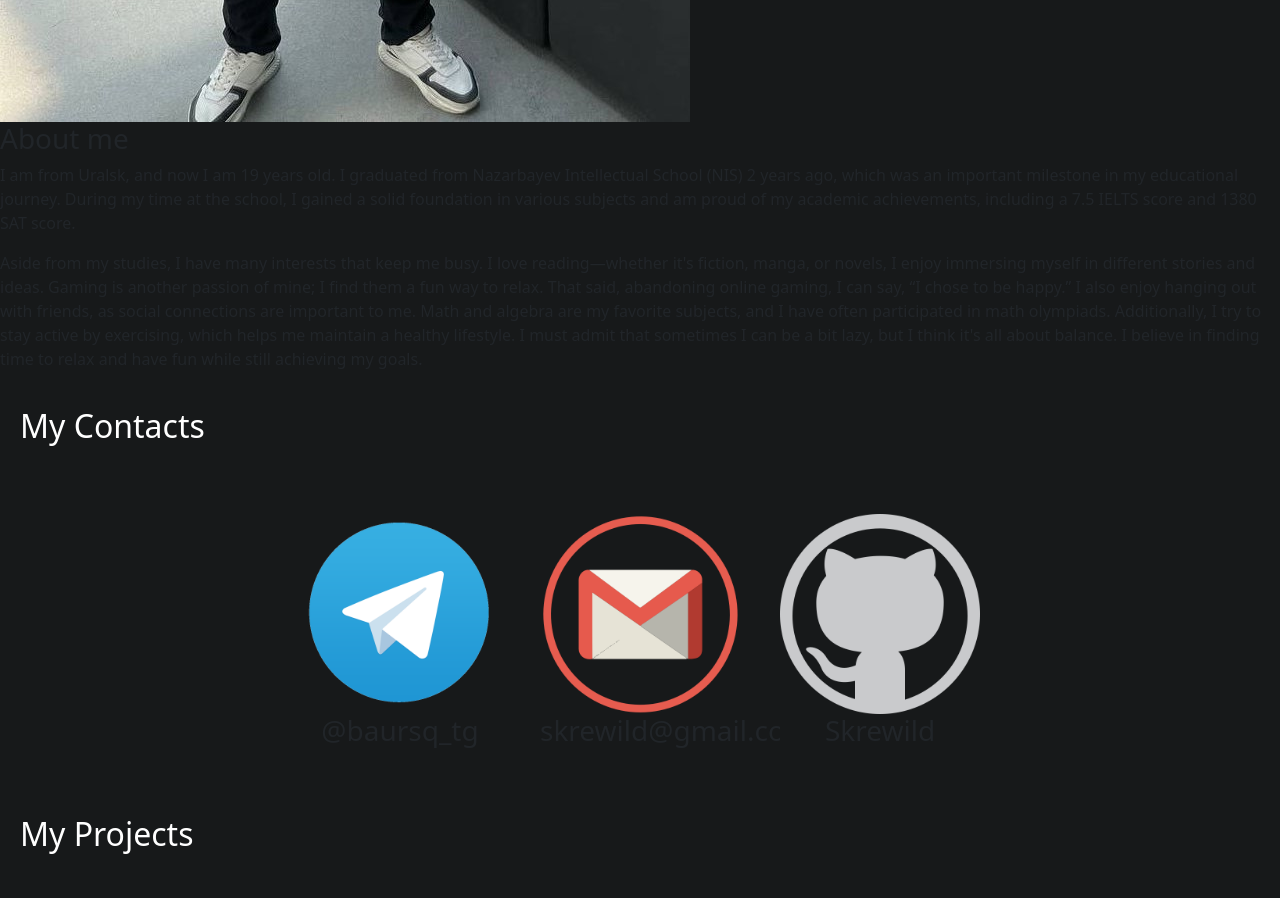
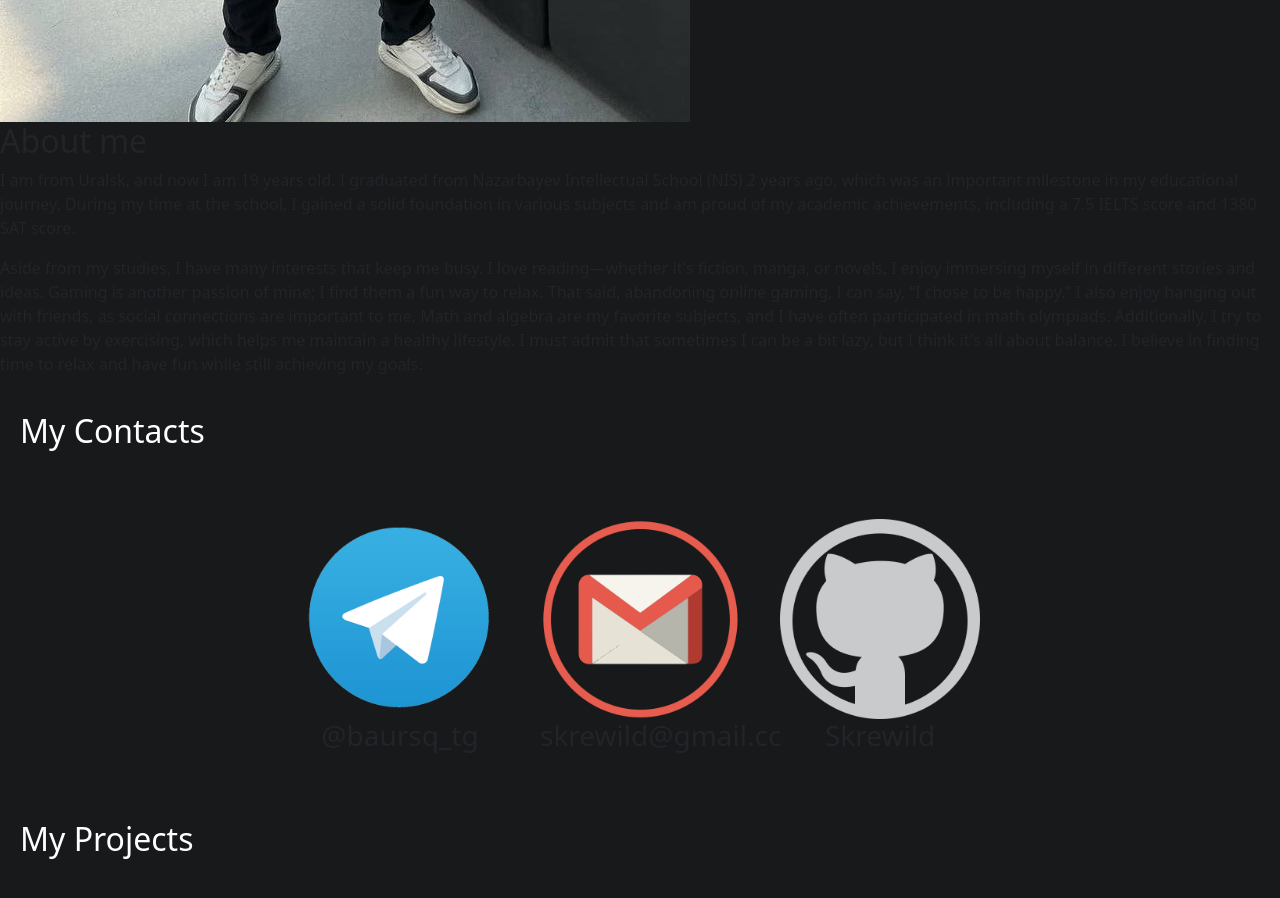
Before and after one commit to Skrewild/Portfolio, a plain HTML site: page index.html in a window 1280 px wide. Shown: the part 1800-2698 px from the top of the page. Drawn offline with nearby package versions, Linux system fonts and the light colour scheme.

Commit message:
Update index.html

```diff
--- a/index.html
+++ b/index.html
@@ -49,7 +49,7 @@
                 <img src="image.jpg" alt="Image Description">
             </div>
             <div class="text">
-                <h3>About me</h3>
+                <h2>About me</h2>
                 <p>I am from Uralsk, and now I am 19 years old. I graduated from Nazarbayev Intellectual School (NIS) 2 years ago, which was an important milestone in my educational journey. During my time at the school, I gained a solid foundation in various subjects and am proud of my academic achievements, including a 7.5 IELTS score and 1380 SAT score.</p>
                 <p>Aside from my studies, I have many interests that keep me busy. I love reading—whether it's fiction, manga, or novels, I enjoy immersing myself in different stories and ideas. Gaming is another passion of mine; I find them a fun way to relax. That said, abandoning online gaming, I can say, “I chose to be happy.” I also enjoy hanging out with friends, as social connections are important to me. Math and algebra are my favorite subjects, and I have often participated in math olympiads. Additionally, I try to stay active by exercising, which helps me maintain a healthy lifestyle. I must admit that sometimes I can be a bit lazy, but I think it's all about balance. I believe in finding time to relax and have fun while still achieving my goals.</p>
             </div>
```
